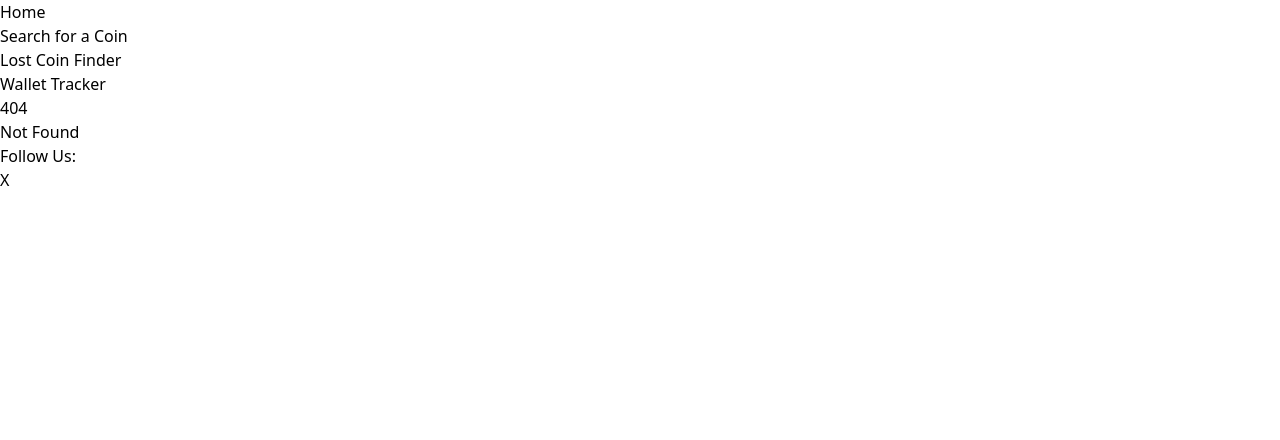
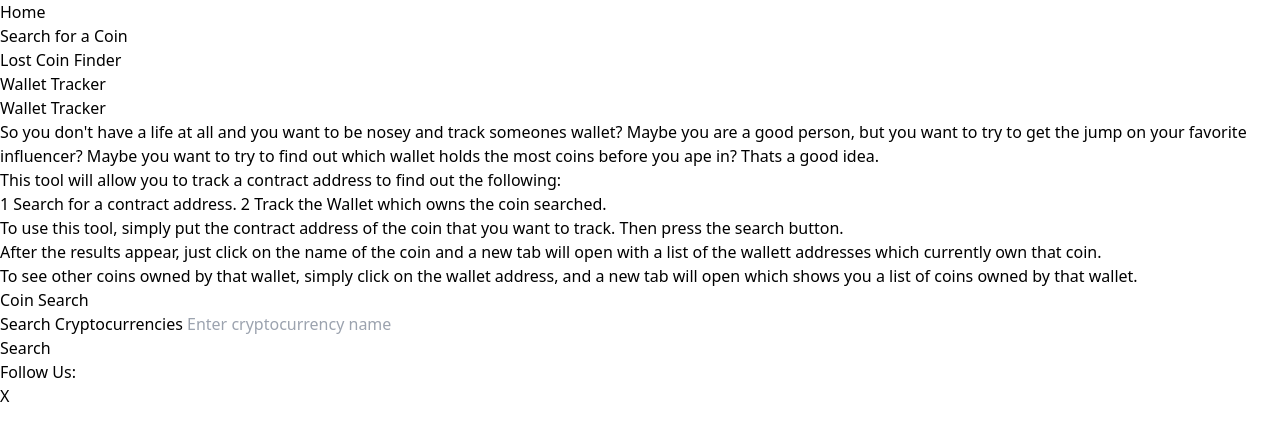
Before and after one commit to yeatersink/Blind-Bit-Boyz, a SvelteKit app: page /wallet-tracker in a window 1280 px wide. Before the commit this address had no page. Shown: the top 440 px of the page. Built offline with nearby package versions, Linux system fonts and the light colour scheme.

Commit message:
Added wallet tracker page.

```diff
--- /dev/null
+++ b/src/routes/wallet-tracker/+page.svelte
@@ -0,0 +1,17 @@
+<h1>Wallet Tracker</h1>
+<p>So you don't have a life at all and you want to be nosey and track someones wallet? Maybe you are a good person, but you want to try to get the jump on your favorite influencer? Maybe you want to try to find out which wallet holds the most coins before you ape in? Thats a good idea.</p>
+<p>This tool will allow you to track a contract address to find out the following:</p>
+<ol>
+1 Search for a contract address.
+2 Track the Wallet which owns the coin searched.
+</ol>
+<p>To use this tool, simply put the contract address of the coin that you want to track. Then press the search button.</p>
+<p>After the results appear, just click on the name of the coin and a new tab will open with a list of the wallett addresses which currently own that coin. </p>
+<p>To see other coins owned by that wallet, simply click on the wallet address, and a new tab will open which shows you a list of coins owned by that wallet.</p>
+<h1>Coin Search</h1>
+<form>
+    <label for="search">Search Cryptocurrencies</label>
+	<input id="search" type="search" placeholder="Enter cryptocurrency name" />
+	<br />
+	<button type="submit">Search</button>
+</form>
```
